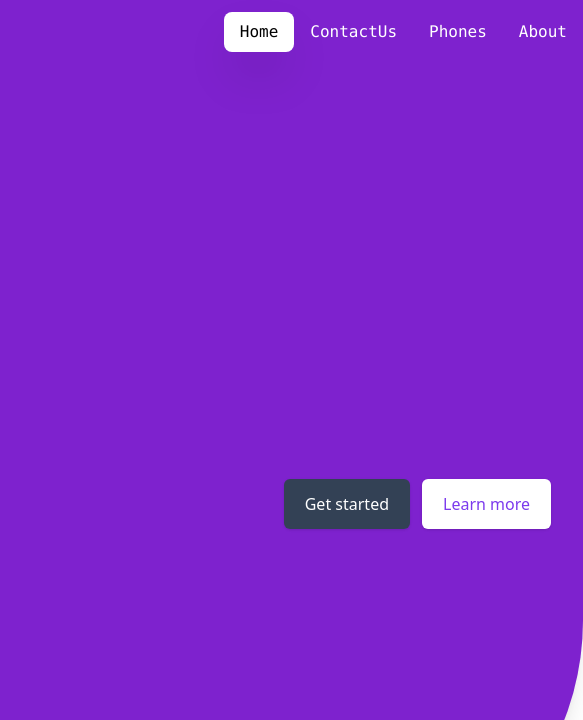
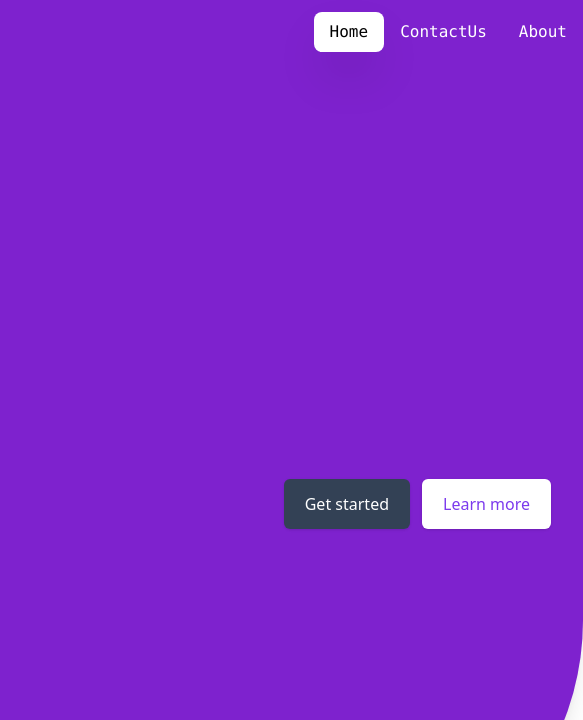
Before and after one commit to Satyapriyo/happyMindsWeb, a website built with Vite: page index.html in a window 1280 px wide. Shown: the top 720 px of the page, 697-1280 px from the left. Built offline with nearby package versions, Linux system fonts and the light colour scheme; a web font is replaced by a local one.

Commit message:
fixing Some bugs
🪄🪄

```diff
--- a/index.html
+++ b/index.html
@@ -26,12 +26,7 @@
           >
             ContactUs
           </a>
-          <a
-            class="text-white hover:text-black cursor-pointer rounded-lg mx-2 px-2 py-2 ease-in-out duration-300 shadow-2x hover:bg-white"
-            href="#"
-          >
-            Phones
-          </a>
+
           <a
             class="text-white hover:text-black cursor-pointer rounded-lg mx-2 px-2 py-2 shadow-2x hover:bg-white"
             href="index2.html"
--- a/index2.html
+++ b/index2.html
@@ -25,12 +25,7 @@
         >
           ContactUs
         </a>
-        <a
-          class="text-white hover:text-black cursor-pointer rounded-lg mx-2 px-2 py-2 ease-in-out duration-300 shadow-2x hover:bg-white"
-          href="#"
-        >
-          Phones
-        </a>
+
         <a
           class="text-black bg-white hover:text-black cursor-pointer rounded-lg mx-2 px-2 py-2 shadow-2x hover:bg-white"
           href="index2.html"
```
